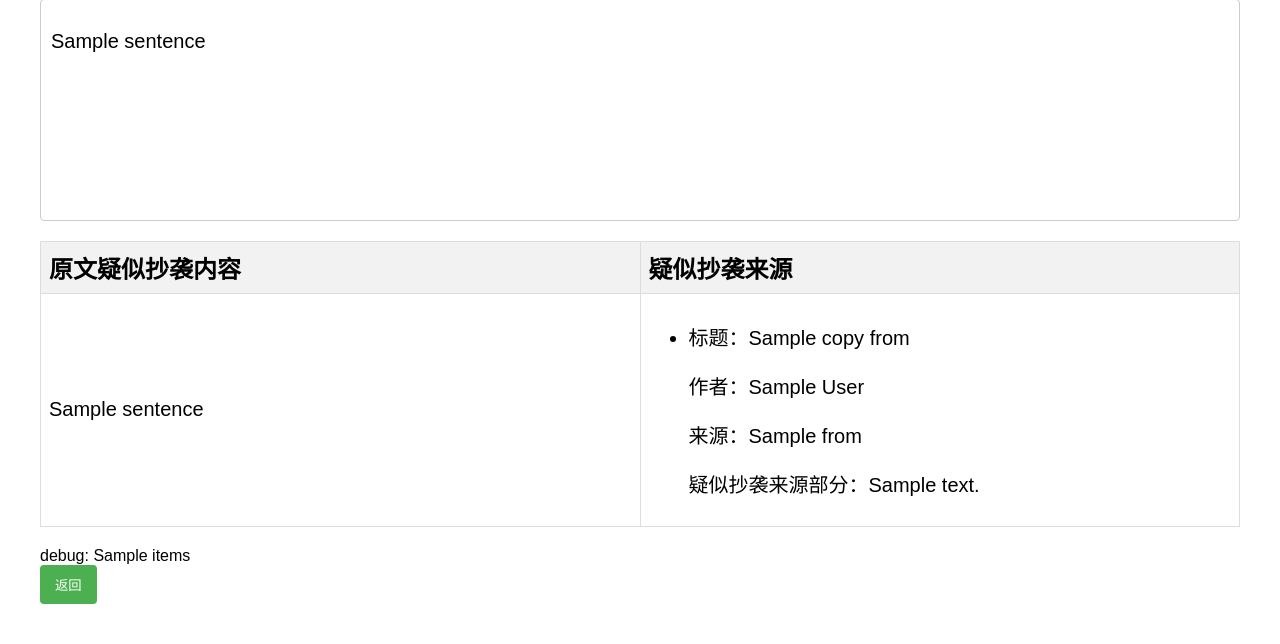
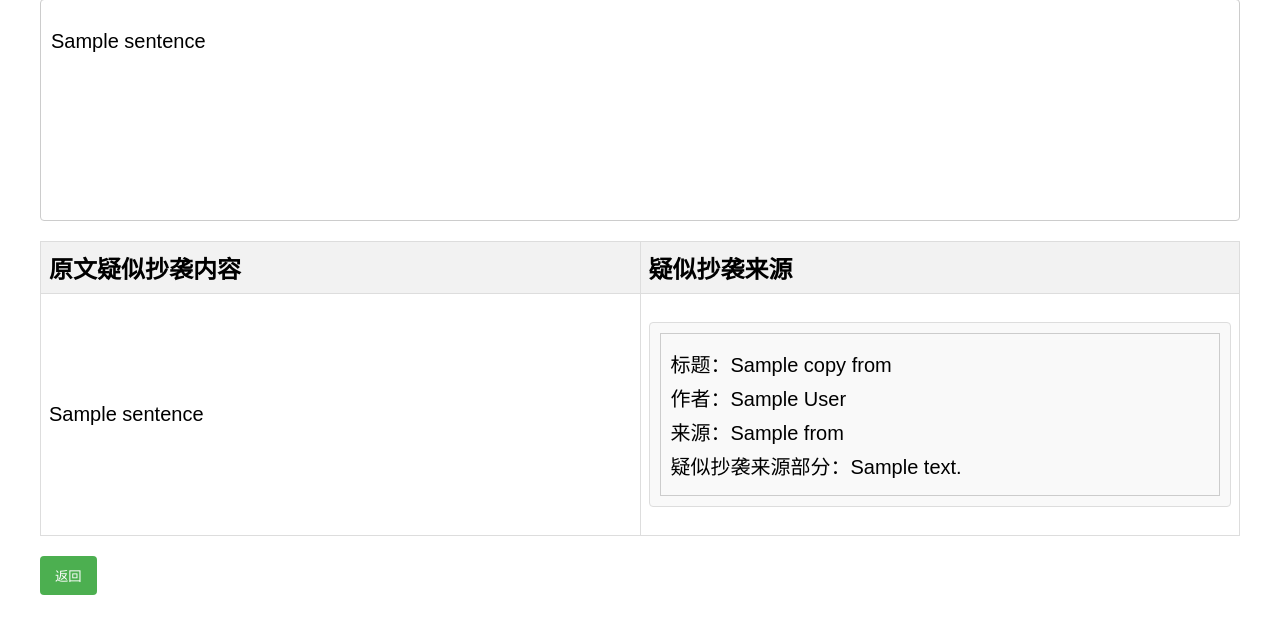
Before and after one commit to Ivan99q/copy_check_web, a Django app: template itsurpaper/Duplicate_check/templates/result.html in a window 1280 px wide. Shown: the part 240-884 px from the top of the page. After the commit the page ends 835 px from the top, so only its background shows below. Run offline with Django 5.2, Linux system fonts and the light colour scheme; the template is opened without the code that fills it: most values are stand-ins (such as "Sample title", 1, 10 or a date in 2020).

Commit message:
v3.0开发完成

```diff
--- a/itsurpaper/Duplicate_check/templates/result.html
+++ b/itsurpaper/Duplicate_check/templates/result.html
@@ -49,8 +49,8 @@
       padding: 10px;
       border: 1px solid #ccc;
       background-color: #f9f9f9;
-      font-family: 'Courier New', Courier, monospace;
       font-size: 20px;
+      color: #000;
     }
 
     table {
@@ -119,7 +119,7 @@
         <th>疑似抄袭来源</th>
       </tr>
     </thead>
-    <tbody>
+    <tbody class="list-display">
       {% for para in items %}
       {% for sentence in para.para_sentence %}
       <tr class="t{{ sentence.copy }}">
@@ -128,10 +128,13 @@
           <ul>
             {% for copy_from in sentence.copy_from %}
             <li>
-              <p>标题：{{ copy_from.title }}</p>
-              <p>作者：{{ copy_from.author }}</p>
-              <p>来源：{{ copy_from.from }}</p>
-              <p>疑似抄袭来源部分：{{ copy_from.content }}</p>
+              <div class="content-box">
+                <p>标题：{{ copy_from.title }}</p>
+                <p>作者：{{ copy_from.author }}</p>
+                <p>来源：{{ copy_from.from }}</p>
+                <p>疑似抄袭来源部分：{{ copy_from.content }}</p>
+              </div>
+
             </li>
             {% endfor %}
           </ul>
@@ -141,10 +144,6 @@
       {% endfor %}
     </tbody>
   </table>
-
-  <div>
-    debug: {{ items }}
-  </div>
 
   <button class="return-button" onclick="goBack()">返回</button>
 
@@ -170,18 +169,16 @@
     });
 
     // 获取表格的tbody中的所有tr元素
-    const rows_tb = document.querySelectorAll('#resultTable tbody tr');
+    const rows_tb = document.querySelectorAll('tbody tr');
 
     // 检查是否所有tr的class都是't0'
-    const allT0 = Array.from(rows).every(row_tb => row_tb.classList.contains('t0'));
+    const allT0 = Array.from(rows_tb).every(row_tb => row_tb.classList.contains('t0'));
 
     // 如果所有tr的class都是't0'，隐藏整个表格
     if (allT0) {
       // TODO
-      // document.getElementById('resultTable').style.display = 'none';
+      document.getElementById('resultTable').style.display = 'none';
     }
-
-
 
   </script>
 </body>
```
